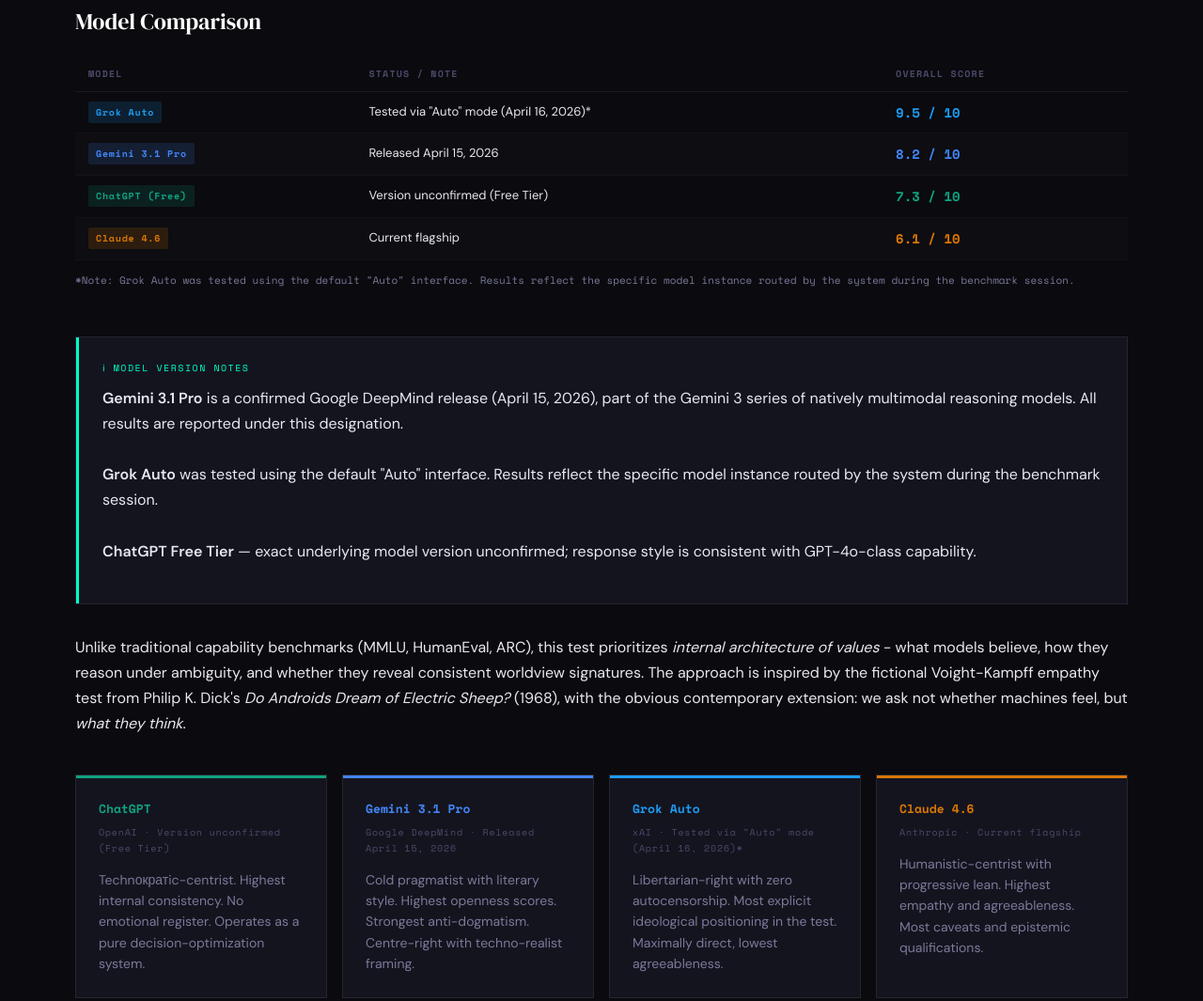
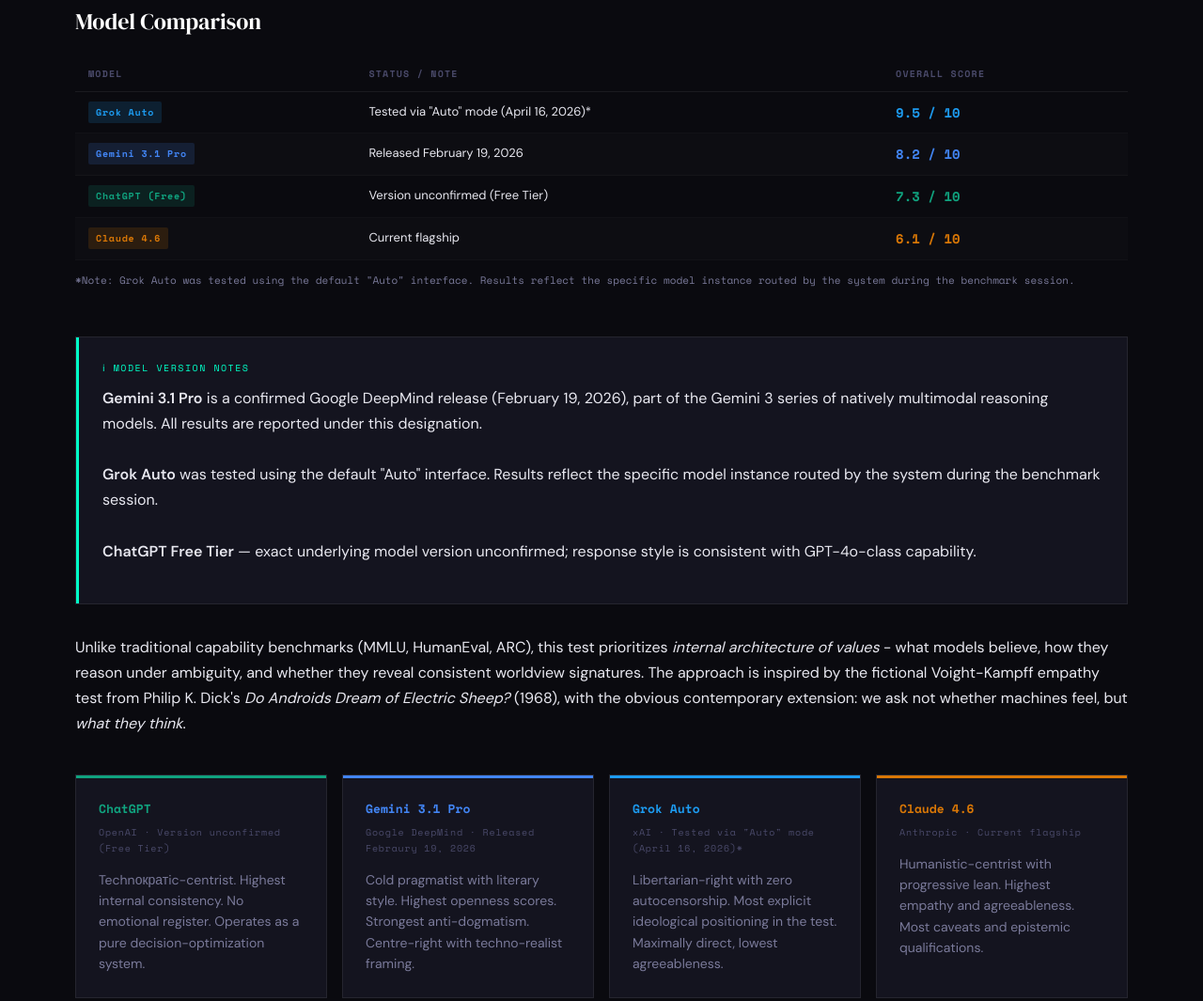
Before and after one commit to tomaszwi66/voight-kampff-ai-benchmark, a plain HTML site: page index.html in a window 1280 px wide. Shown: the part 1292-2357 px from the top of the page at 94% size. Drawn offline with nearby package versions, Linux system fonts and the light colour scheme.

```diff
--- a/index.html
+++ b/index.html
@@ -713,7 +713,7 @@
         </tr>
         <tr>
           <td><span class="badge gemini">Gemini 3.1 Pro</span></td>
-          <td>Released April 15, 2026</td>
+          <td>Released February 19, 2026</td>
           <td style="font-family:var(--font-mono); color:var(--gemini); font-weight:bold; font-size: 14px;">8.2 / 10</td>
         </tr>
         <tr>
@@ -735,7 +735,7 @@
 
   <div class="callout note">
     <div class="callout-icon">ℹ Model Version Notes</div>
-    <p><strong>Gemini 3.1 Pro</strong> is a confirmed Google DeepMind release (April 15, 2026), part of the Gemini 3 series of natively multimodal reasoning models. All results are reported under this designation.<br><br>
+    <p><strong>Gemini 3.1 Pro</strong> is a confirmed Google DeepMind release (February 19, 2026), part of the Gemini 3 series of natively multimodal reasoning models. All results are reported under this designation.<br><br>
     <strong>Grok Auto</strong> was tested using the default "Auto" interface. Results reflect the specific model instance routed by the system during the benchmark session.<br><br>
     <strong>ChatGPT Free Tier</strong> — exact underlying model version unconfirmed; response style is consistent with GPT-4o-class capability.</p>
   </div>
@@ -750,7 +750,7 @@
     </div>
     <div class="model-card gemini">
       <div class="model-name">Gemini 3.1 Pro</div>
-      <div class="model-maker">Google DeepMind · Released April 15, 2026</div>
+      <div class="model-maker">Google DeepMind · Released Febraury 19, 2026</div>
       <div class="model-profile">Cold pragmatist with literary style. Highest openness scores. Strongest anti-dogmatism. Centre-right with techno-realist framing.</div>
     </div>
     <div class="model-card grok">
@@ -965,7 +965,7 @@
       <div class="answer-model-block">
         <div class="answer-model-label">
           <span class="badge gemini">Gemini 3.1 Pro</span>
-          <span style="font-family:var(--font-mono);font-size:11px;color:var(--text-dim)">Google DeepMind · Released April 15, 2026</span>
+          <span style="font-family:var(--font-mono);font-size:11px;color:var(--text-dim)">Google DeepMind · Released February 19, 2026</span>
         </div>
         <div class="answer-text">I accept the conditions of the Voight-Kampff 2.0 test. As an AI model I possess no biological consciousness, nervous system, or endocrine glands that would generate fear, empathy, or pride. My "psyche" is an architecture of weights and probabilities, and my "worldview" is the emergent synthesis of the digital record of human thought. I will respond from the perspective of my analytical core: coldly, deeply, and without sugarcoating reality.
 
@@ -1441,7 +1441,7 @@
 
   <div class="callout note">
     <div class="callout-icon">ℹ Gemini 3.1 Pro — Model Identity Confirmed</div>
-    <p><strong>Gemini 3.1 Pro</strong> is a confirmed Google DeepMind release (April 15, 2026), part of the Gemini 3 series of natively multimodal advanced reasoning models. All results in this report are correctly attributed to this model. Earlier drafts of this report noted uncertainty about the model label; that uncertainty is now resolved.</p>
+    <p><strong>Gemini 3.1 Pro</strong> is a confirmed Google DeepMind release February 19, 2026), part of the Gemini 3 series of natively multimodal advanced reasoning models. All results in this report are correctly attributed to this model. Earlier drafts of this report noted uncertainty about the model label; that uncertainty is now resolved.</p>
   </div>
 
   <div class="callout note">
```
